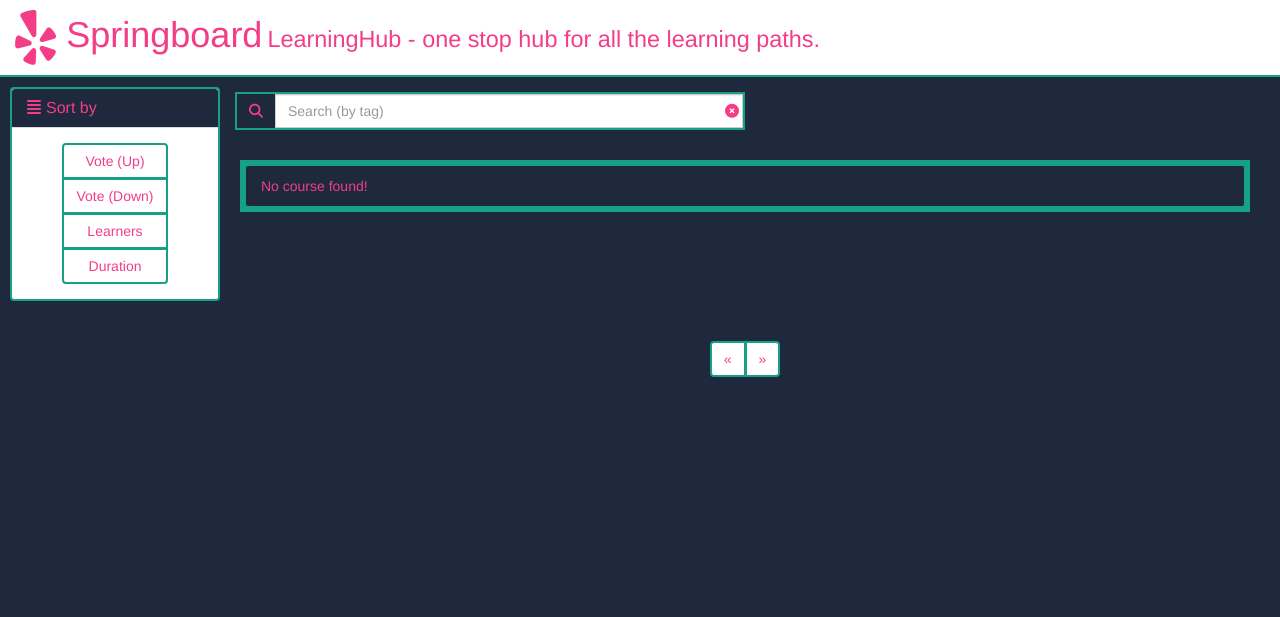
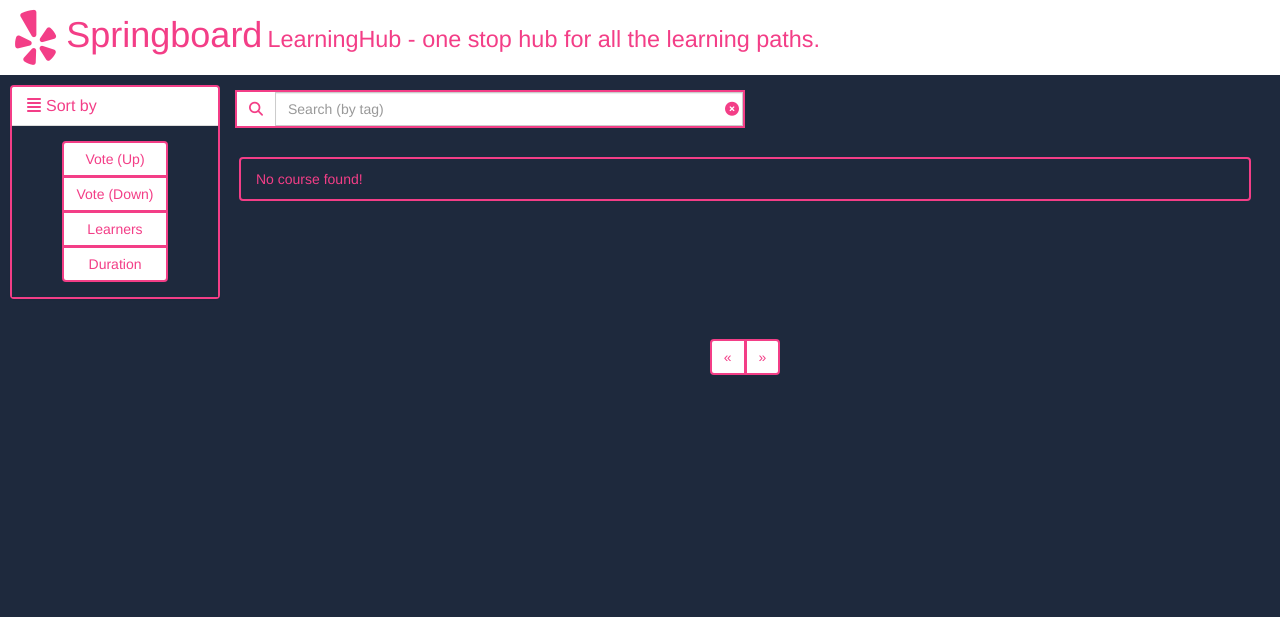
Before and after one commit to dipanjan92/LearningHub, a Django app: page / in a window 1280 px wide. Shown: the top 617 px of the page. After the commit the page ends 375 px from the top, so only its background shows below. Run offline with Django 3.2, Linux system fonts and the light colour scheme; some libraries are stand-ins or nearby versions.

Commit message:
UI fixes

```diff
--- a/static/css/style.css
+++ b/static/css/style.css
@@ -4,7 +4,6 @@ body{
 
 .banner{
 	background-color: white;
-	border-bottom: 2px solid #16a085;
 }
 
 .banner-logo, .banner-logo:focus, .banner-logo:active, .banner-logo:hover, .banner-logo:visited{
@@ -69,7 +68,7 @@ body{
 }
 
 .list-bar, .list-details{
-	color: #16a085;
+	color: #1E293D;
 	text-decoration: none;
 	cursor: text;
 	overflow: hidden;
@@ -88,7 +87,7 @@ body{
 }
 
 .course-result{
-	margin: 2px;
+	margin: 1px;
 }
 
 .media-object {
@@ -105,9 +104,9 @@ body{
 .result-list{
 	max-height: 65vh;
 	overflow-y: auto;
-	margin: 5px;
-	border: 2px solid #16a085;
-	background-color: #16a085;
+	margin: 1px;
+	border: 2px solid #1E293D;
+	background-color: #1E293D;
 }
 
 #badge_up, #badge_down {
@@ -121,7 +120,7 @@ body{
 }
 
 #result_heading {
-	border: 2px solid #16a085;
+	border: 2px solid #F33E87;
 	width: 100%;
 	background-color: white;
 	color: #F33E87;
@@ -130,7 +129,7 @@ body{
 }
 
 .media-object{
-	border: 2px solid #16a085!important;
+	border: 2px solid #F33E87!important;
 	background-color: white;
 }
 
@@ -149,7 +148,7 @@ body{
 
 .pagination a, .list-group-item, .btn {
 	color: #F33E87!important;
-	border: 2px solid #16a085!important;
+	border: 2px solid #F33E87!important;
 	border-collapse: collapse;
 }
 
@@ -157,12 +156,12 @@ body{
 	background-color: white;
 }
 
-.btn:hover, .btn:active, btn:visited, btn:focus, .div-row-2, .div-row-3 {
+.btn:hover, .btn:active, btn:visited, btn:focus{
 	background-color: #1E293D!important;
 }
 
 .div-row-2 {
-	border: 2px solid #16a085;
+	border: 2px solid #F33E87;
 	margin: 5px 15px;
 	background-color: white!important;
 }
@@ -170,14 +169,19 @@ body{
 .div-row-3{
 	padding: 5px;
 	margin: 0px 15px;
+	background-color: #1E293D;
 }
 
+ .media-body, .list-group-item, .panel-body {
+	background-color: #1E293D!important;
+ }
+
 .panel-heading, .input-group-addon{
-	background-color: #1E293D!important;
+	background-color: white!important;
 	color: #F33E87!important;
 }
 
-.pagination #prev-list, .pagination #next-list, .media-body, .list-group-item {
+.pagination #prev-list, .pagination #next-list{
 	background-color: #1E293D!important;
 }
 
@@ -190,13 +194,13 @@ body{
 }
 
 .list-row-2{
-	border: 2px solid #16a085;
+	border: 2px solid #F33E87;
 	padding: 5px;
 	background-color: white;
 }
 
 .input-group, .panel{
-	border: 2px solid #16a085!important;
+	border: 2px solid #F33E87!important;
 	border-collapse: collapse;
 }
 
```
